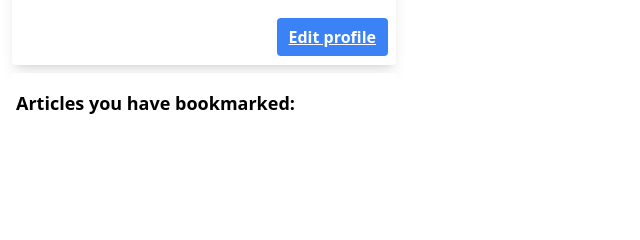
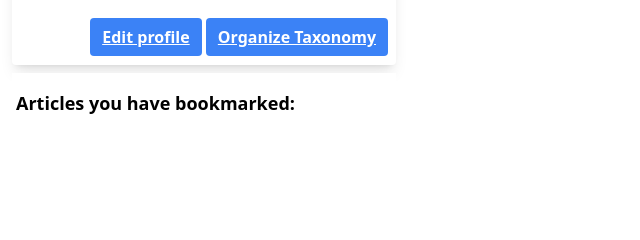
Before and after one commit to cedralpass/recapai-app, a Python web app: template recap/templates/profile/user.html in a window 1280 px wide. Shown: the part 143-383 px from the top of the page, without its empty margins (0-640 px from the left). Run offline with Jinja, Linux system fonts and the light colour scheme; the template is opened without the code that fills it, so the values that code supplies are empty; style sheets or scripts are compiled from the project's sources.

Commit message:
adding button to navigate to taxonomy organization.

```diff
--- a/recap/templates/profile/user.html
+++ b/recap/templates/profile/user.html
@@ -12,6 +12,8 @@
             <a href="{{ url_for('profile.edit_profile') }}"
                 class="bg-blue-500 hover:bg-blue-700 text-white font-bold py-2 px-3 rounded focus:outline-none">Edit
                 profile</a>
+                <a href="{{ url_for('profile.organize_taxonomy') }}"
+                class="bg-blue-500 hover:bg-blue-700 text-white font-bold py-2 px-3 rounded focus:outline-none">Organize Taxonomy</a>
         </p>
     </div>
 </div>
```
